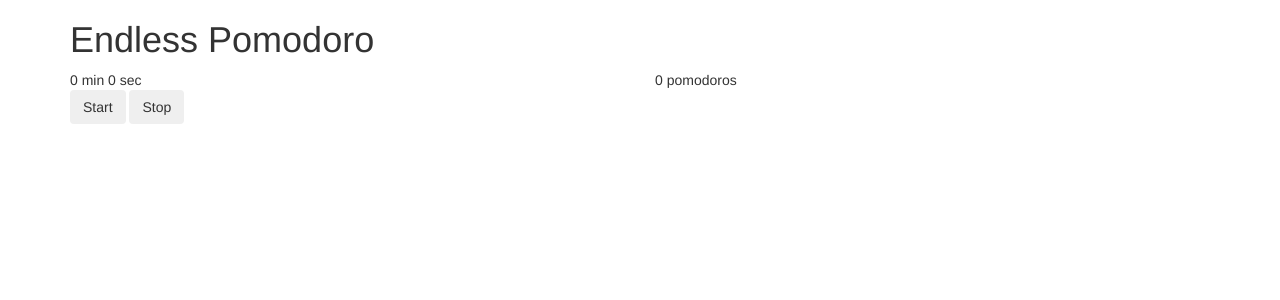
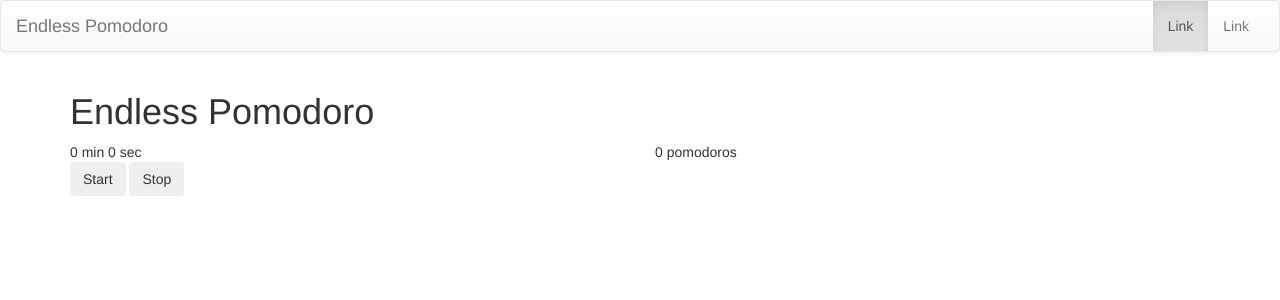
Before and after one commit to edelaltares/endless-pomodoro, a PHP site: page / in a window 1280 px wide. Shown: the top 300 px of the page. Run offline with PHP 8.4, Linux system fonts and the light colour scheme; some libraries are stand-ins or nearby versions.

Commit message:
Added navbar

```diff
--- a/index.php
+++ b/index.php
@@ -17,6 +17,28 @@
 	</head>
 
 <body>
+    <nav class="navbar navbar-default">
+        <div class="container-fluid">
+            <div class="navbar-header">
+                <button type="button" class="navbar-toggle collapsed" data-toggle="collapse" data-target="#navbar1" aria-expanded="false">
+                    <span class="sr-only">Toggle</span>
+                    <span class="icon-bar"></span>
+                    <span class="icon-bar"></span>
+                    <span class="icon-bar"></span>
+                </button>
+            <a href="#" class="navbar-brand">Endless Pomodoro</a>
+        </div>
+
+        <div class="collapse navbar-collapse" id="navbar1">
+            <ul class="nav navbar-nav navbar-right">
+                <li class="active"><a href="#">Link</a></li>
+                <li><a href="#">Link</a></li>
+            </ul>
+        </div>
+    </nav>
+
+
+
     <div class="container" width="65%">
 
         <div class="row">
```
